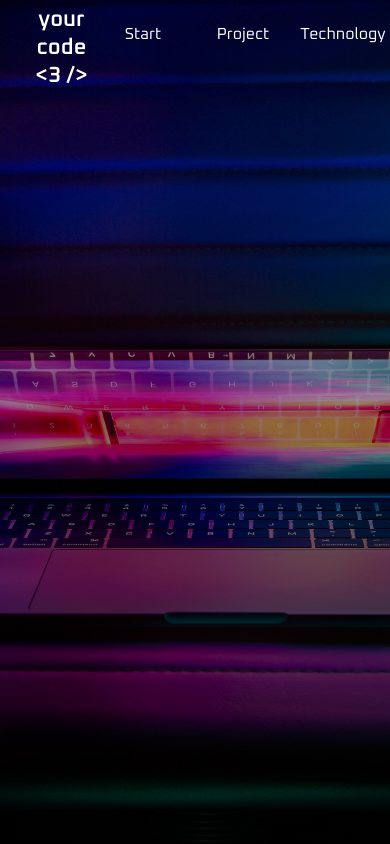
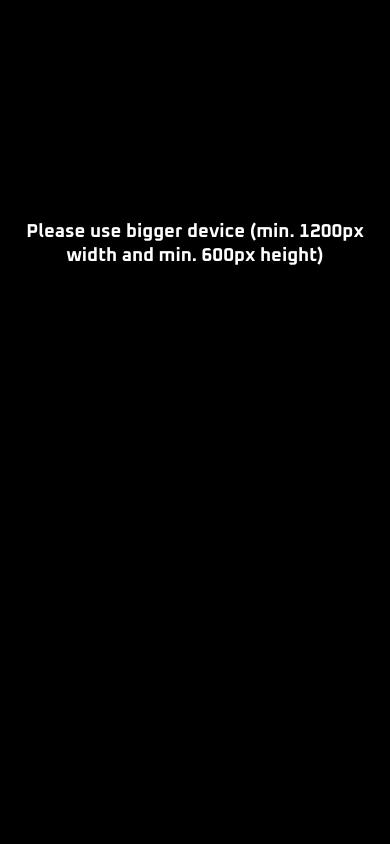
Before and after one commit to JacekMusz/check-your-code-app, a React (Create React App) app: page / in a window 390 px wide. Shown: the top 844 px of the page. Built offline with nearby package versions, Linux system fonts and the light colour scheme; no server answers.

Commit message:
too  small Screen Notification added, index.html fixes, animation-fixes in section technology

```diff
--- a/public/index.html
+++ b/public/index.html
@@ -9,7 +9,6 @@
       name="description"
       content="Web site created using create-react-app"
     />
-    >
     <link
       href="https://fonts.googleapis.com/css?family=Oxanium:300,400,500,600,700&display=swap&subset=latin-ext"
       rel="stylesheet"
--- a/src/App.js
+++ b/src/App.js
@@ -4,10 +4,12 @@ import NavBar from "./layout/NavBar";
 import { Route, Switch } from "react-router-dom";
 import PageMain from "./layout/PageMain";
 import PageEditor from "./layout/PageEditor";
+import ToSmallScreenNotification from "./layout/ToSmallScreenNotification";
 
 class App extends Component {
   render() {
     return (
+      <>
         <div className="app">
           <NavBar />
           <Switch>
@@ -15,6 +17,8 @@ class App extends Component {
             <Route path="/editor" component={PageEditor} />
           </Switch>
         </div>
+        <ToSmallScreenNotification />
+      </>
     );
   }
 }
--- /dev/null
+++ b/src/layout/ToSmallScreenNotification.js
@@ -0,0 +1,13 @@
+import React from "react";
+
+const TosmallScreenNotification = () => {
+  return (
+    <div className="to-small-screen-notification">
+      <h3 className="to-small-screen-notification__title">
+        Please use bigger device (min. 1200px width and min. 600px height)
+      </h3>
+    </div>
+  );
+};
+
+export default TosmallScreenNotification;
--- a/src/style/main.css
+++ b/src/style/main.css
@@ -752,8 +752,8 @@
             transform: translateX(0);
   }
   50% {
-    background-image: -webkit-gradient(linear, left top, right top, color-stop(#493fa3, #c03da3), to(black));
-    background-image: linear-gradient(to right, #c03da3 #493fa3, black);
+    background-image: -webkit-gradient(linear, left top, right top, from(#c03da3), color-stop(#493fa3), to(black));
+    background-image: linear-gradient(to right, #c03da3, #493fa3, black);
     -webkit-transform: translateX(calc(-80vw + 110px));
             transform: translateX(calc(-80vw + 110px));
   }
@@ -785,8 +785,8 @@
             transform: translateX(0);
   }
   50% {
-    background-image: -webkit-gradient(linear, left top, right top, color-stop(#493fa3, #c03da3), to(black));
-    background-image: linear-gradient(to right, #c03da3 #493fa3, black);
+    background-image: -webkit-gradient(linear, left top, right top, from(#c03da3), color-stop(#493fa3), to(black));
+    background-image: linear-gradient(to right, #c03da3, #493fa3, black);
     -webkit-transform: translateX(calc(-80vw + 110px));
             transform: translateX(calc(-80vw + 110px));
   }
@@ -1237,6 +1237,7 @@
   padding-top: 15%;
   font-size: 16px;
   color: #c03da3;
+  font-weight: bold;
 }
 
 .others-technologies__title {
@@ -1699,16 +1700,43 @@
   }
 }
 
+.to-small-screen-notification {
+  display: none;
+}
+
+@media (max-width: 1024px), (max-height: 600px) {
+  .to-small-screen-notification {
+    display: block;
+    min-width: 100vw;
+    min-height: 100vh;
+    color: white;
+    background-color: black;
+    padding: 20px;
+  }
+  .to-small-screen-notification__title {
+    margin-top: 200px;
+    width: 100%;
+    text-align: center;
+  }
+}
+
 * {
   -webkit-box-sizing: border-box;
           box-sizing: border-box;
   font-family: "Oxanium", cursive;
 }
 
-#root {
+html {
   background-color: black;
-}
-
+  min-height: 100vh;
+  min-width: 90%;
+}
+
+.app {
+  display: none;
+}
+
+@media (min-width: 1024px) and (min-height: 600px) {
   .app {
     position: absolute;
     display: -webkit-box;
@@ -1727,6 +1755,7 @@
     background-color: black;
     overflow: hidden;
   }
+}
 
 .app__editor-and-panel-wrapper {
   display: -webkit-box;
--- a/src/style/scss/_modalAppTechnology.scss
+++ b/src/style/scss/_modalAppTechnology.scss
@@ -80,6 +80,7 @@
         padding-top: 15%;
         font-size: 16px;
         color: $color-pink;
+        font-weight: bold;
       }
     }
   }
--- a/src/style/scss/_sectionProjectAnimations.scss
+++ b/src/style/scss/_sectionProjectAnimations.scss
@@ -114,7 +114,8 @@
   50% {
     background-image: linear-gradient(
       to right,
-      $color-pink $color-purple,
+      $color-pink,
+      $color-purple,
       black
     );
     transform: translateX(calc(-80vw + 110px));
--- /dev/null
+++ b/src/style/scss/_toSmallScreenNotification.scss
@@ -0,0 +1,16 @@
+.to-small-screen-notification {
+  display: none;
+  @media (max-width: 1024px), (max-height: 600px) {
+    display: block;
+    min-width: 100vw;
+    min-height: 100vh;
+    color: white;
+    background-color: black;
+    padding: 20px;
+    &__title {
+      margin-top: 200px;
+      width: 100%;
+      text-align: center;
+    }
+  }
+}
--- a/src/style/scss/main.scss
+++ b/src/style/scss/main.scss
@@ -10,16 +10,21 @@
 @import "_modalAppTechnology.scss";
 @import "_sectionAuthor.scss";
 @import "_sideBar.scss";
+@import "_toSmallScreenNotification.scss";
 
 * {
   box-sizing: border-box;
   font-family: "Oxanium", cursive;
 }
 
-#root {
+html {
   background-color: black;
+  min-height: 100vh;
+  min-width: 90%;
 }
 .app {
+  display: none;
+  @media (min-width: 1024px) and (min-height: 600px) {
     position: absolute;
     display: flex;
     flex-direction: column;
@@ -30,6 +35,7 @@
     background-color: black;
     overflow: hidden;
   }
+}
 
 .app__editor-and-panel-wrapper {
   display: flex;
```
Also changed, not shown: 1 other file (tests, documents, lock files or other folders). Lines whose indentation alone changed are shown as unchanged.
